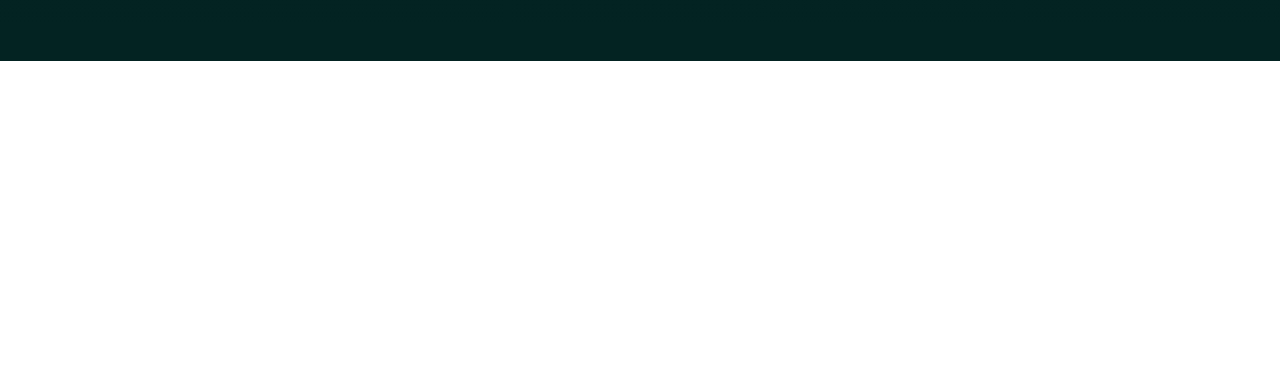
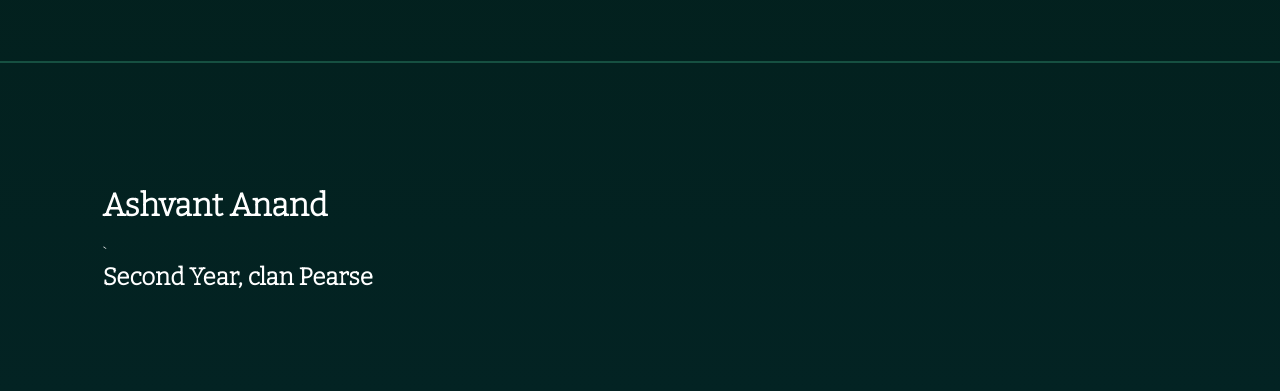
Before and after one commit to MilesatAshvantAnand/MilesatAshvantAnand.github.io, a plain HTML site: page index.html in a window 1280 px wide. Shown: the part 1680-2071 px from the top of the page. Before the commit the page ends 1741 px from the top, so only its background shows below. Drawn offline with nearby package versions, Linux system fonts and the light colour scheme; a web font is replaced by a local one.

Commit message:
Added credits

```diff
--- a/index.html
+++ b/index.html
@@ -107,9 +107,14 @@
    <br>
    <br>
    <br>
-   <h3 style="text-align: right;font-size: 450%;">Glimpse into your Subjects</h3>
+   <h3 style="text-align: right;font-size: 450%;transition: 0.35s;">Glimpse into your Subjects</h3>
    <div class="glimpse" id="glimpse">
 
+   </div>
+
+   <div class="credits-ash" id="">
+      <H1>Ashvant Anand</H1>
+      `<h2>Second Year, clan Pearse</h2>
    </div>
    <script src="app.js"></script>
    <script src='https://cdnjs.cloudflare.com/ajax/libs/jquery/3.3.1/jquery.min.js'></script>
--- a/style.css
+++ b/style.css
@@ -432,3 +432,8 @@ body {
 .sub{
   margin-bottom: 5%;
 }
+
+.credits-ash{
+  padding: 8%;
+  border-top:2px solid rgb(22, 80, 65)
+}
```
